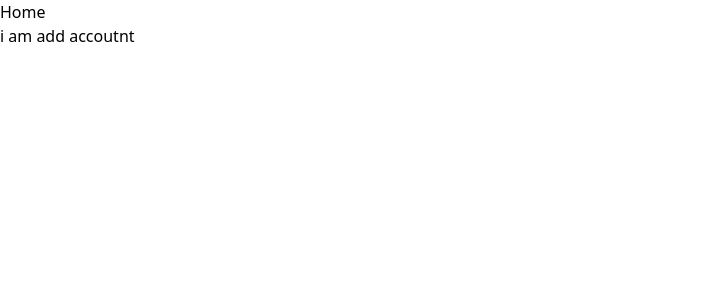
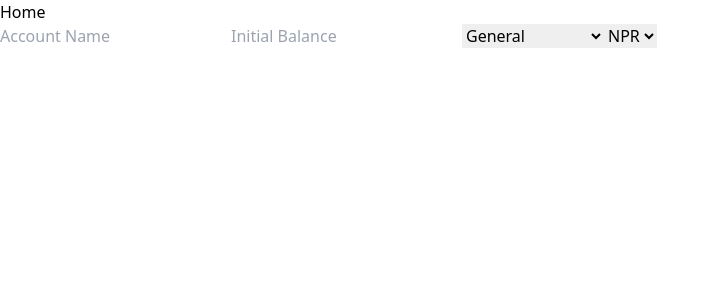
Before and after one commit to praniil/financetracker, a React (Create React App) app: page /addAccount in a window 1280 px wide. Shown: the top 300 px of the page, without its empty margins (0-719 px from the left). Built offline with nearby package versions, Linux system fonts and the light colour scheme.

Commit message:
feat: added select menu in addAccount.tsx

```diff
--- a/src/Frontend/Components/AccountBalance/AddAccount.tsx
+++ b/src/Frontend/Components/AccountBalance/AddAccount.tsx
@@ -1,11 +1,41 @@
-import React from 'react'
+import React from "react";
 
+const optionArray: string[] = [
+  "General",
+  "Cash",
+  "Current account",
+  "Saving account",
+  "Loan",
+];
+const currencytype : string[] = [
+    "NPR",
+    "USD",
+    "CAD",
+    "INR"
+]
 const AddAccount = () => {
   return (
     <div>
-      i am add accoutnt
+      <input
+        type="text"
+        name="accname"
+        id="accname"
+        placeholder="Account Name"
+      />
+      <input type="text" name="initialbalance" placeholder="Initial Balance" />
+      <select name="accounttype" id="accounttype">
+        {optionArray.map((items, index) => (
+          <option key={index}>{items}</option>
+        ))}
+      </select>
+      <select name="currencytype" id="currencytype">
+            {currencytype.map((currency, index) => (
+                <option key={index}>{currency}</option>
+            ))}
+      </select>
+
     </div>
-  )
-}
+  );
+};
 
-export default AddAccount
+export default AddAccount;
```
